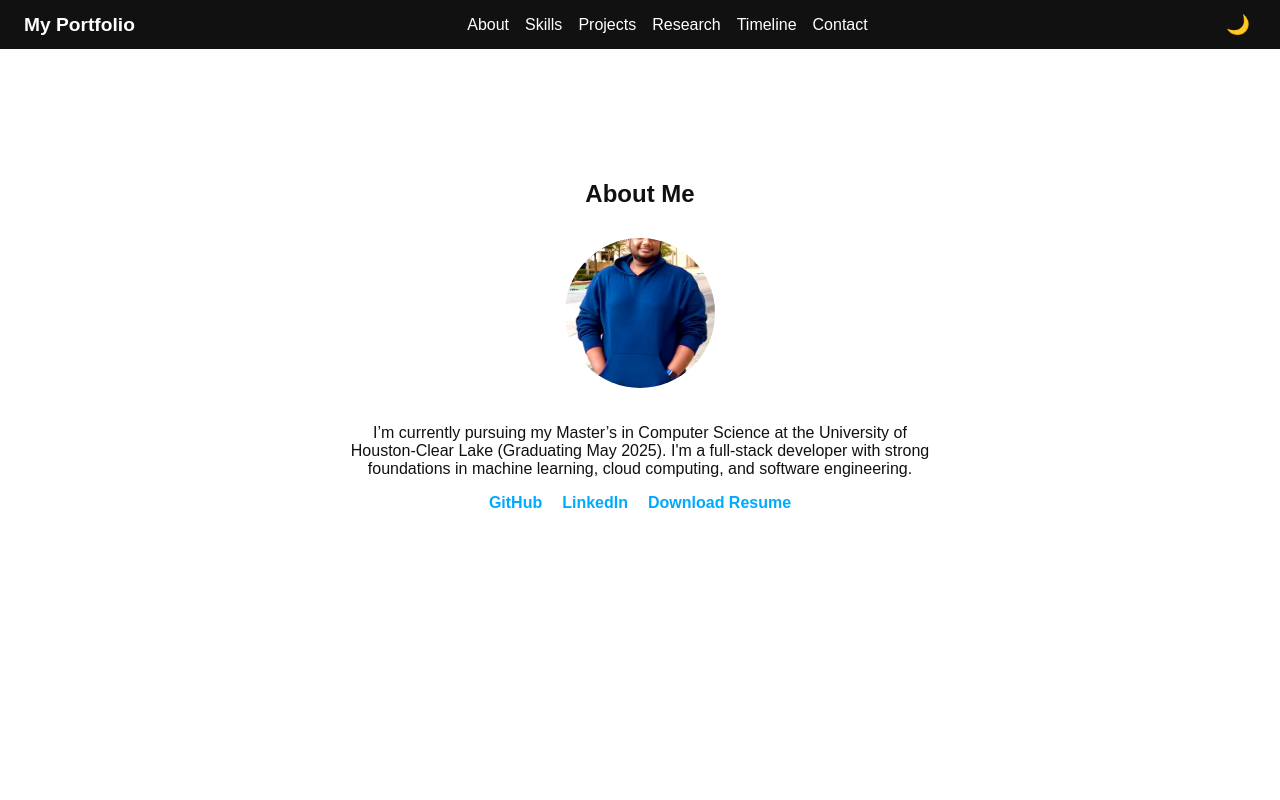
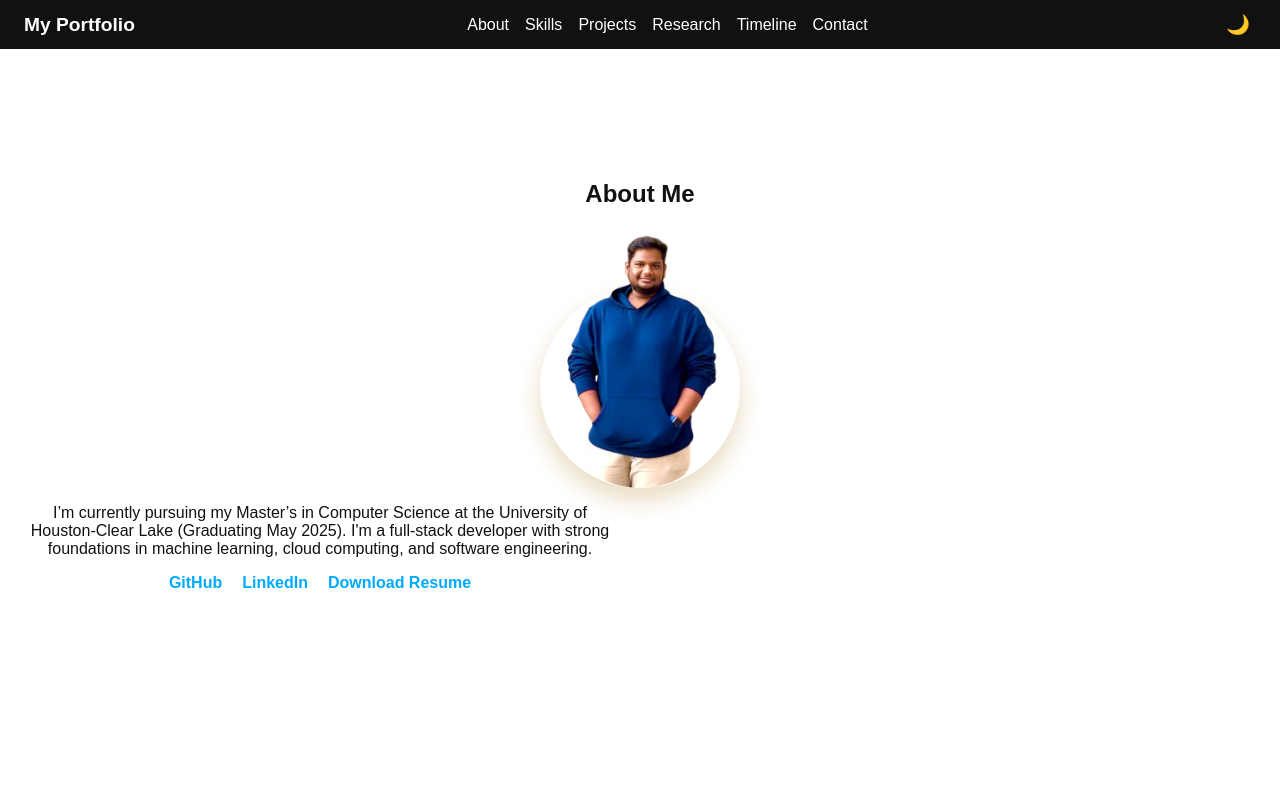
Before and after one commit to dakhilram/portfolio, a React (Create React App) app: page / in a window 1280 px wide. Shown: the top 800 px of the page. Built offline with nearby package versions, Linux system fonts and the light colour scheme.

Commit message:
updated the about section and more.

```diff
--- a/src/components/About.js
+++ b/src/components/About.js
@@ -1,6 +1,6 @@
 import React from "react";
 import { motion } from "framer-motion";
-import profileImg from "../assets/Profile.jpg"; // make sure this path is correct
+import profileImg from "../assets/Profile.png";
 import "./../styles/about.css";
 
 const About = () => {
@@ -14,8 +14,13 @@ const About = () => {
     >
       <h2>About Me</h2>
 
-      <div className="about-content">
-        <img src={profileImg} alt="Profile" className="about-image" />
+      <div className="about-wrapper">
+      <div className="circle-pop-container">
+  <div className="circle-back"></div>
+  <img src={profileImg} alt="Profile" className="circle-pop-img" />
+</div>
+
+
         <div className="about-text">
           <p>
             I’m currently pursuing my Master’s in Computer Science at the University of Houston-Clear Lake (Graduating May 2025).
--- a/src/styles/about.css
+++ b/src/styles/about.css
@@ -10,15 +10,45 @@
   margin-top: 30px;
 }
 
-  .about-image {
-    width: 150px;
-    height: 150px;
+/* 📦 Container */
+.circle-pop-container {
+  position: relative;
+  width: 200px;
+  height: 260px;
+  margin: 0 auto;
+}
+
+/* 🟡 Yellow circle behind the image */
+.circle-back {
+  position: absolute;
+  width: 200px;
+  height: 200px;
+  background: #ffffff;
   border-radius: 50%;
+  left: 0;
+  bottom: 0;
+  z-index: 1;
+  box-shadow: 0 12px 25px rgba(209, 185, 129, 0.493);
+
+}
+
+/* 👤 User image popping out */
+.circle-pop-img {
+  position: relative;
+  width: 170px;
+  height: auto;
+  left: 0px;
+  bottom: -17px;
+  z-index: 2;
+  transform: translateY(-30px);
   object-fit: cover;
-    background-color: #ddd; /* fallback color if image doesn't load */
+
+  /* ✅ Curve just the bottom, not the whole image */
+  clip-path: inset(0 0 0 0 round 90px 90px);
 }
 
 
+/* 💬 Text below */
 .about-text {
   max-width: 600px;
   text-align: center;
@@ -36,3 +66,19 @@
   color: #00aaff;
   font-weight: bold;
 }
+
+.about-links a:hover {
+  text-decoration: underline;
+}
+
+/* 🎞️ Animation */
+@keyframes popIn {
+  0% {
+    opacity: 0;
+    transform: translateY(20px) scale(0.95);
+  }
+  100% {
+    opacity: 1;
+    transform: translateY(-30px) scale(1);
+  }
+}
--- a/src/styles/global.css
+++ b/src/styles/global.css
@@ -21,9 +21,9 @@ body {
   }
 
   [data-theme="dark"] {
-    --bg: #111111;
-    --text: #f0f0f0;
-    --accent: #00ccff;
+    --bg: #121212;
+    --text: #ffffff;
+    --accent: #00c3ff;
     --card: #1e1e1e;
   }
 
--- a/src/styles/research.css
+++ b/src/styles/research.css
@@ -3,7 +3,7 @@
   }
 
   .research-card {
-    background: #f9f9f9;
+    background: #4cc8e7;
     margin: 40px auto;
     padding: 25px;
     max-width: 700px;
--- a/src/styles/skills.css
+++ b/src/styles/skills.css
@@ -28,9 +28,10 @@
     transition: text-shadow 0.3s ease;
   }
 
-  .skill-icon:hover span {
-    text-shadow: 0 0 10px rgba(0, 170, 255, 0.9); /* glow effect */
-    transform: scale(1.2);
+  .skill-icon:hover {
+    background-color: transparent;
+    transform: scale(1.15); /* safer than scale shorthand */
+    z-index: 2;
   }
 
   .tooltip-container {
```
Also changed, not shown: src/assets/Profile.png (added), src/assets/Profile1.jpg (added). Lines whose indentation alone changed are shown as unchanged.
